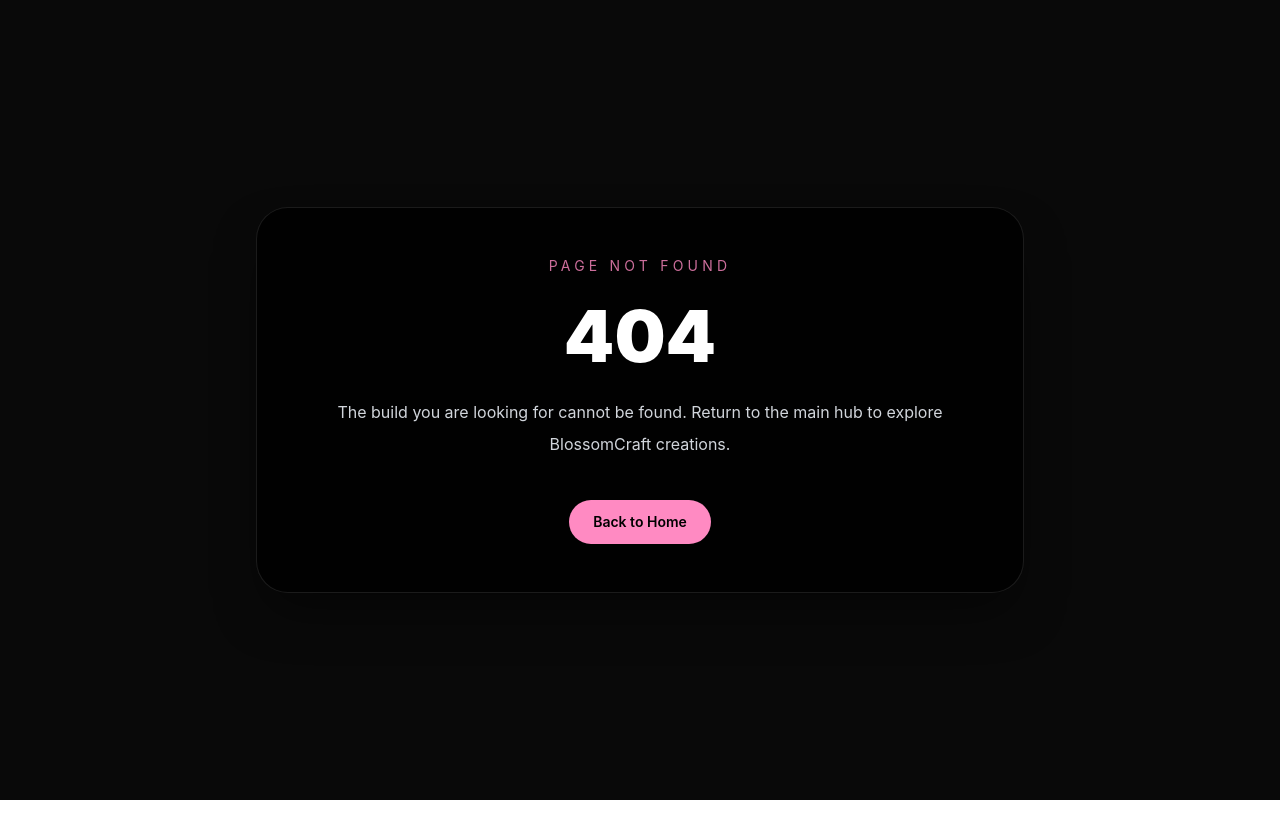
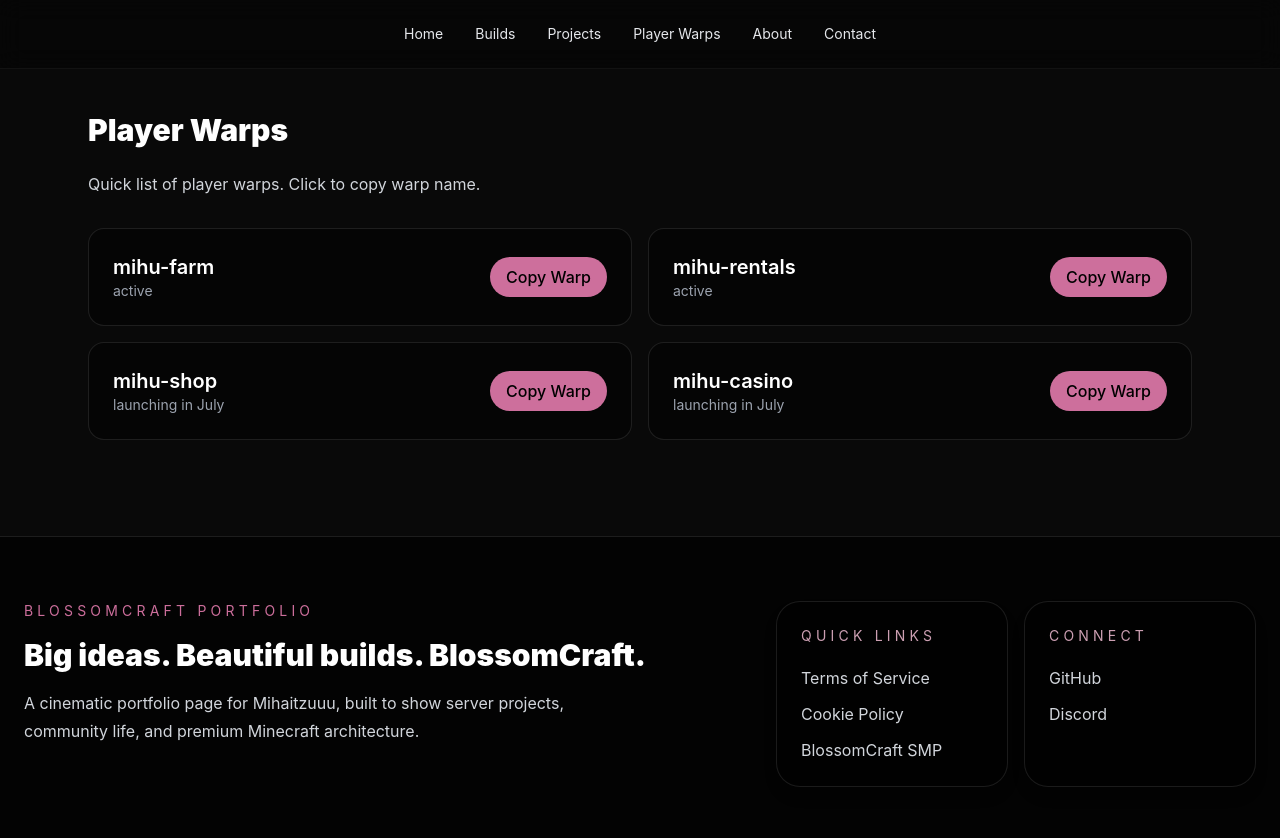
Before and after one commit to ro-mihaiu/ro-mihaiu.github.io, a Next.js app: page /player-warps in a window 1280 px wide. Before the commit this address had no page. Shown: the top 838 px of the page. Before the commit the page ends 800 px from the top, so only its background shows below. Built offline with nearby package versions, Linux system fonts and the light colour scheme.

Commit message:
Navbar: remove Server Life/Business/Automation/Portfolio; add Player Warps page

```diff
--- a/src/components/Navbar.tsx
+++ b/src/components/Navbar.tsx
@@ -1,7 +1,7 @@
 import React from 'react'
 
 const links = [
-  'Home', 'Builds', 'Projects', 'Server Life', 'Businesses', 'Automation', 'Portfolio', 'About', 'Contact'
+  'Home', 'Builds', 'Projects', 'Player Warps', 'About', 'Contact'
 ]
 
 export default function Navbar() {
@@ -10,7 +10,11 @@ export default function Navbar() {
       <div className="max-w-7xl mx-auto px-6 py-4">
         <nav className="flex flex-wrap justify-center gap-6 items-center">
           {links.map((l) => (
-            <a key={l} href={`#${l.toLowerCase().replace(/\s+/g, '-')}`} className="relative px-1 py-2 text-sm text-gray-200 hover:text-white">
+            <a
+              key={l}
+              href={l === 'Player Warps' ? '/player-warps' : `#${l.toLowerCase().replace(/\s+/g, '-')}`}
+              className="relative px-1 py-2 text-sm text-gray-200 hover:text-white"
+            >
               <span className="hover:underline decoration-sakura-pink decoration-2">{l}</span>
             </a>
           ))}
--- /dev/null
+++ b/src/pages/player-warps.tsx
@@ -0,0 +1,49 @@
+import Head from 'next/head'
+import Navbar from '../components/Navbar'
+import Footer from '../components/Footer'
+
+const warps = [
+  { id: 'mihu-farm', name: 'mihu-farm', status: 'active' },
+  { id: 'mihu-rentals', name: 'mihu-rentals', status: 'active' },
+  { id: 'mihu-shop', name: 'mihu-shop', status: 'launching in July' },
+  { id: 'mihu-casino', name: 'mihu-casino', status: 'launching in July' }
+]
+
+export default function PlayerWarps() {
+  return (
+    <>
+      <Head>
+        <title>Player Warps — Mihaitzuuu Builds</title>
+        <meta name="description" content="Player Warps for BlossomCraft SMP" />
+      </Head>
+
+      <div className="relative min-h-screen overflow-hidden bg-deep-black text-white">
+        <Navbar />
+        <main className="pt-28 max-w-6xl mx-auto px-6 pb-24">
+          <h1 className="text-3xl font-black mb-6">Player Warps</h1>
+          <p className="text-gray-300 mb-8">Quick list of player warps. Click to copy warp name.</p>
+
+          <div className="grid gap-4 sm:grid-cols-2">
+            {warps.map((w) => (
+              <div key={w.id} className="rounded-2xl border border-white/10 bg-black/40 p-6">
+                <div className="flex items-center justify-between">
+                  <div>
+                    <h3 className="text-xl font-semibold">{w.name}</h3>
+                    <p className="text-sm text-gray-400">{w.status}</p>
+                  </div>
+                  <button
+                    onClick={() => navigator.clipboard?.writeText(`/warp ${w.name}`)}
+                    className="ml-4 rounded-full bg-sakura-pink/80 px-4 py-2 text-black font-medium"
+                  >
+                    Copy Warp
+                  </button>
+                </div>
+              </div>
+            ))}
+          </div>
+        </main>
+        <Footer />
+      </div>
+    </>
+  )
+}
```
